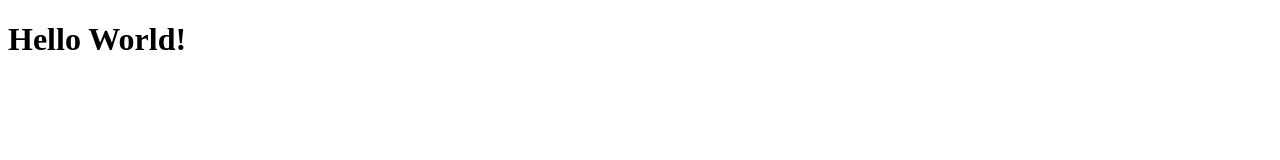
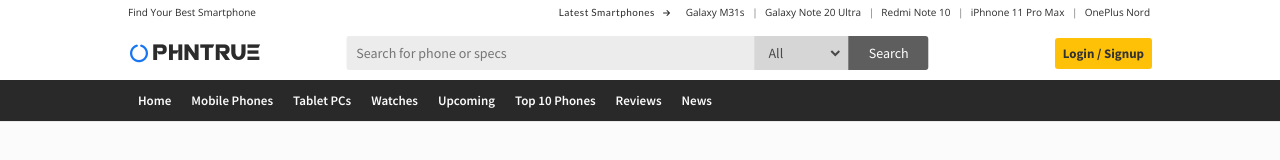
Before and after one commit to prosany/my-first-website, a plain HTML site: page index.html in a window 1280 px wide. Drawn offline with nearby package versions, Linux system fonts and the light colour scheme.

Commit message:
Phntrue website

```diff
--- /dev/null
+++ b/inc/css/custom.css
@@ -0,0 +1,233 @@
+* {
+	padding: 0;
+	margin: 0;
+	box-sizing: border-box;
+	text-rendering: optimizeSpeed;
+}
+body {
+	font-family: 'Source Sans Pro', sans-serif;
+	background: #fbfbfb;
+}
+.header-top {
+	background: #fff;
+	height: 25px;
+}
+.header-top-left {
+	float: left;
+	overflow: hidden;
+}
+.header-top-left a {
+	font-size: 10px;
+	color: #2b2b2b;
+	font-family: 'Open Sans', sans-serif;
+	pointer-events: none;
+}
+.header-top-right {
+	float: right;
+	overflow: hidden;
+}
+.header-top-right a {
+	font-size: 10px;
+	color: #2b2b2b;
+	margin: 0 2px;
+	font-family: 'Open Sans', sans-serif;
+}
+.header-top-right a:hover {
+	color: #1425a2;
+}
+.header-top-right > .text {
+	color: #2b2b2b;
+	pointer-events: none;
+	margin-right: 10px;
+	font-family: 'Lato', sans-serif;
+	font-size: 10px;
+	letter-spacing: .5px;
+}
+.header-top-right > .text span {
+	margin-left: 8px;
+	font-size: 8px;
+}
+.header-top-rt_bar::after {
+	content: " |";
+	margin-left: 5px;
+	color: #737373;
+}
+
+
+
+
+.header {
+	background: #fff;
+	height: 55px;
+	position: relative;
+}
+.phn-logo {
+	float: left;
+	overflow: hidden;
+	line-height: 48px;
+}
+.phn-logo a {
+	color: #2b2b2b;
+}
+.phn-logo a > #logo_icon {
+	color: #1975F1;
+	margin: 0 2px;
+	font-size: 18px;
+	margin-bottom: 5px;
+}
+.phn-logo a > #logo_name {
+	font-family: PHN_Logo;
+	font-size: 32px;
+	letter-spacing: 1px;
+}
+
+.phn-search {
+	float: none;
+	overflow: hidden;
+	position: absolute;
+	left: 50%;
+	top: 50%;
+	transform: translate(-50%, -50%);
+
+}
+.phn-search input {
+	position: relative;
+	display: inline-block;
+	box-sizing: border-box;
+}
+.phn-search input[type="text"] {
+	background: #ececec;
+	width: 410px;
+	height: 34px;
+	border: none;
+	outline: none;
+	color: #666;
+	border-radius: 3px 0 0 3px;
+	padding: 8px 10px;
+	font-size: 14px;
+	font-family: 'Source Sans Pro', sans-serif;
+}
+.phn-search select {
+	position: relative;
+	border: none;
+	outline: none;
+	left: -3px;
+	background: #d6d6d6;
+	font-size: 14px;
+	padding: 7px 10px;
+	margin: -2px;
+	color: #4a4a4a;
+	border-right: 6px solid #d6d6d6;
+	font-family: 'Source Sans Pro', sans-serif;
+	cursor: pointer;
+}
+.phn-search input[type="submit"] {
+	position: relative;
+	width: 80px;
+	height: 34px;
+	padding: 8px 10px 10px;
+	border: none;
+	outline: none;
+	background: #5e5e5e;
+	border-radius: 0 3px 3px 0;
+	left: -5px;
+	color: #fff;
+	cursor: pointer;
+	font-size: 14px;
+	font-family: 'Source Sans Pro', sans-serif;
+}
+
+.phn-login-signup {
+	float: right;
+	overflow: hidden;
+	line-height: 54px;
+}
+.phn-login-signup a {
+	color: #333;
+	font-size: 13px;
+	font-weight: bold;
+	background: rgba(255,193,7,1);
+	border-radius: 3px;
+	padding: 7px 8px;
+	font-family: 'Source Sans Pro', sans-serif;
+}
+.phn-login-signup a:hover {
+	background: rgba(232,174,0,1);
+}
+
+
+
+.phn-menu {
+	background: #292929;
+	box-shadow: 0 1px #eaeaea;
+}
+.phn-menu ul {
+	list-style: none;
+	display: flex;
+}
+.phn-menu ul li {}
+.phn-menu ul li a {
+	padding: 12px 10px;
+	font-family: 'Source Sans Pro', sans-serif;
+	color: #fbfbfb;
+	display: block;
+	font-size: 13px;
+	font-weight: 600;
+	transition: background .6s;
+}
+.phn-menu ul li a:hover {
+	background: #424242;
+}
+/**
+	>>>>>>>>>>>>
+		### General or Common Css Start ###
+	<<<<<<<<<<<<
+**/
+a {
+	text-decoration: none;
+}
+a:hover {
+	text-decoration: none;
+}
+img {
+	width: 100%;
+	height: auto;
+}
+ul {
+	list-style: none;
+}
+.phn-box {
+	width: 80%;
+	margin: 0 auto;
+	overflow: hidden;
+}
+.font_1 {
+	font-family: 'PT Sans', sans-serif;
+}
+.font_2 {
+	font-family: 'Raleway', sans-serif;
+}
+.font_3 {
+	font-family: 'Source Sans Pro', sans-serif;
+}
+.font_4 {
+	font-family: 'Lato', sans-serif;
+}
+.font_5 {
+	font-family: 'Open Sans', sans-serif;
+}
+.font_6 {
+	font-family: 'Oswald', sans-serif;
+}
+.font_7 {
+	font-family: 'Roboto', sans-serif;
+}
+@font-face {
+	font-family: PHN_Logo;
+	src: url(../fonts/phn-logo.ttf);
+}
+/**
+	>>>>>>>>>>>>
+		### General or Common Css End ###
+	<<<<<<<<<<<<
+**/
--- a/index.html
+++ b/index.html
@@ -2,10 +2,107 @@
 <html lang="en">
   <head>
     <meta charset="UTF-8" />
-    <meta name="viewport" content="width=device-width, initial-scale=1.0" />
-    <title>Document</title>
+    <!-- Meta tags -->
+    <meta name="viewport" content="width=device-width, initial-scale=1" />
+    <meta property="og:title" content="" />
+    <meta property="og:image" content="" />
+    <meta property="og:type" content="Website" />
+    <meta property="og:url" content="" />
+    <meta name="keywords" content="" />
+    <meta name="description" content="" />
+    <meta http-equiv="X-UA-Compatible" content="IE=edge" />
+    <!-- IE-Edge Support -->
+    <meta name="theme-color" content="#232f3e" />
+    <!-- Theme Color -->
+    <link rel="Shortcut icon" href="inc/phn/favicon/fav.ico" />
+    <!-- Shortcut icon -->
+    <!-- FontAwesome icons -->
+    <link
+      rel="stylesheet"
+      href="https://use.fontawesome.com/releases/v5.6.1/css/all.css"
+    />
+    <link
+      rel="stylesheet"
+      href="https://kit-pro.fontawesome.com/releases/v5.13.1/css/pro.min.css"
+    />
+    <!-- Google Fonts -->
+    <link
+      href="https://fonts.googleapis.com/css2?family=PT+Sans:ital,wght@0,400;0,700;1,400&family=Raleway:ital,wght@0,100;0,200;0,300;0,400;0,500;0,600;0,700;0,800;0,900;1,300;1,400&family=Source+Sans+Pro:ital,wght@0,200;0,300;0,400;0,600;0,700;0,900;1,400&display=swap"
+      rel="stylesheet"
+    />
+    <link
+      href="https://fonts.googleapis.com/css2?family=Lato:wght@300;400;700;900&family=Open+Sans:wght@300;400;600;700;800&family=Oswald:wght@300;400;500;600;700&family=Roboto:wght@300;400;500;700;900&display=swap"
+      rel="stylesheet"
+    />
+    <!-- Stylesheet -->
+    <link rel="stylesheet" href="style.css" />
+    <link rel="stylesheet" href="inc/css/custom.css" />
+    <title>PhnTrue.Com</title>
   </head>
   <body>
-    <h1>Hello World!</h1>
+    <div class="header-top">
+      <div class="phn-box">
+        <div class="header-top-left">
+          <a href="#">Find Your Best Smartphone</a>
+        </div>
+        <div class="header-top-right">
+          <a href="#" class="text"
+            >Latest Smartphones<span><i class="fas fa-arrow-right"></i></span
+          ></a>
+          <a href="#" class="header-top-rt_bar">Galaxy M31s</a>
+          <a href="#" class="header-top-rt_bar">Galaxy Note 20 Ultra</a>
+          <a href="#" class="header-top-rt_bar">Redmi Note 10</a>
+          <a href="#" class="header-top-rt_bar">iPhnone 11 Pro Max</a>
+          <a href="#">OnePlus Nord</a>
+        </div>
+      </div>
+    </div>
+    <div class="header">
+      <div class="phn-box">
+        <div class="phn-logo">
+          <a href="index.html" title="Find Your Best Smartphone">
+            <span id="logo_icon"><i class="fas fa-circle-notch"></i></span>
+            <span id="logo_name">PHNTRUE</span>
+          </a>
+        </div>
+        <div class="phn-search">
+          <form>
+            <input
+              type="text"
+              autocomplete="off"
+              autofocus="on"
+              required="true"
+              placeholder="Search for phone or specs"
+              name="s"
+            />
+            <select>
+              <option>All</option>
+              <option>Mobile</option>
+              <option>Tablet</option>
+              <option>Watches</option>
+              <option>Gedget</option>
+            </select>
+            <input type="submit" name="" value="Search" />
+          </form>
+        </div>
+        <div class="phn-login-signup">
+          <a href="#">Login / Signup</a>
+        </div>
+      </div>
+    </div>
+    <div class="phn-menu">
+      <div class="phn-box">
+        <ul>
+          <li><a href="index.html">Home</a></li>
+          <li><a href="#">Mobile Phones</a></li>
+          <li><a href="#">Tablet PCs</a></li>
+          <li><a href="#">Watches</a></li>
+          <li><a href="#">Upcoming</a></li>
+          <li><a href="#">Top 10 Phones</a></li>
+          <li><a href="#">Reviews</a></li>
+          <li><a href="#">News</a></li>
+        </ul>
+      </div>
+    </div>
   </body>
 </html>
```
Also changed, not shown: images/logo/phntrue-w.png (added), inc/fonts/phn-logo.ttf (added), inc/phn/favicon/fav.ico (added), inc/phn/favicon/fav.svg (added).
